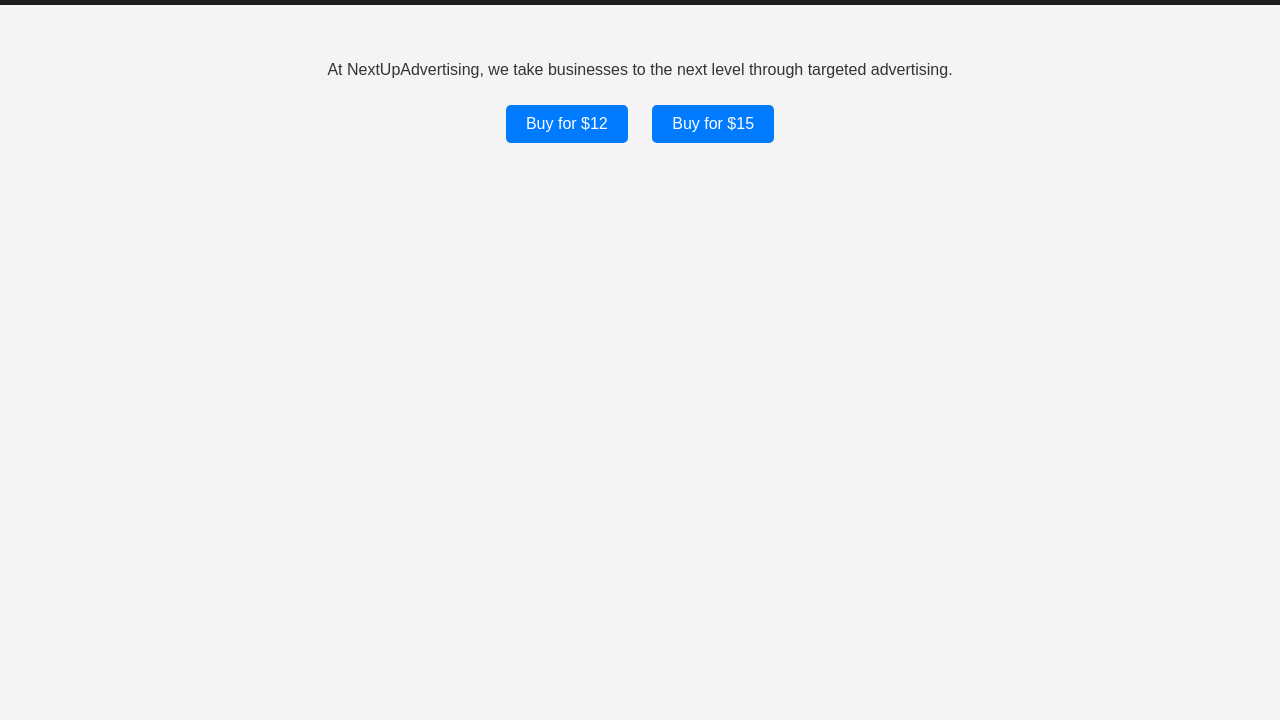
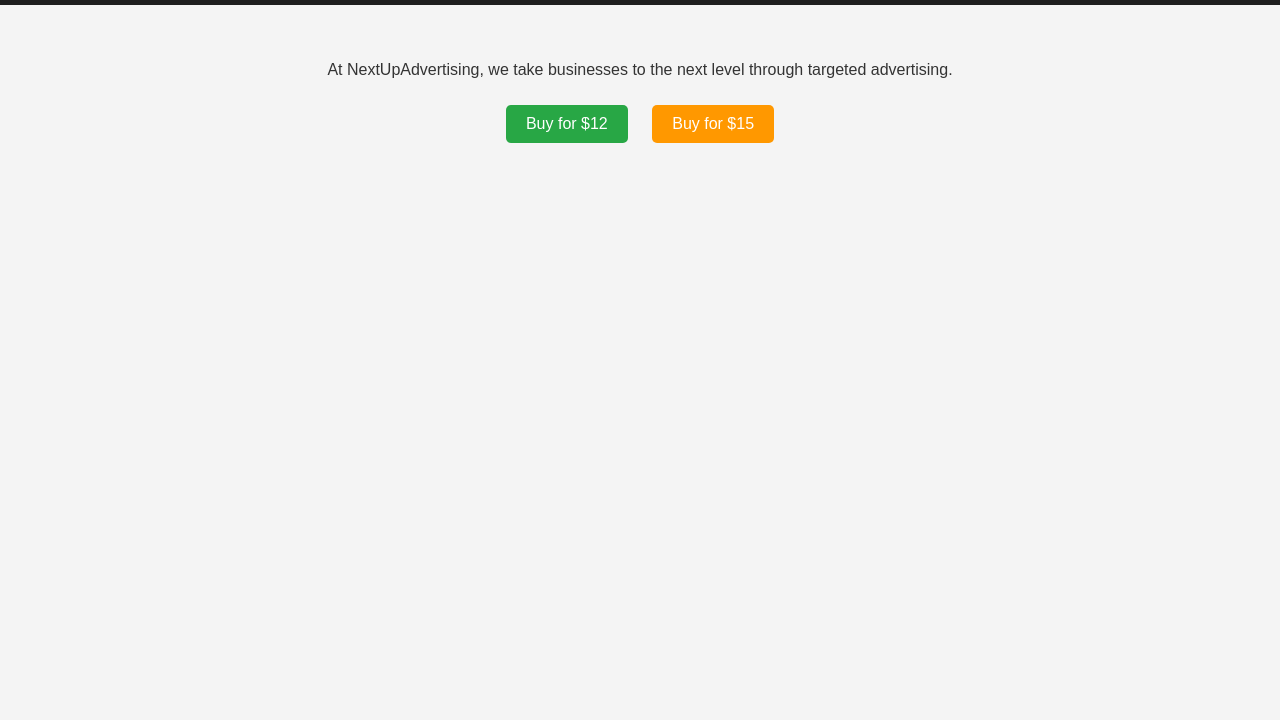
Before and after one commit to lukashartnett/NextUpAds, a plain HTML site: page index.html in a window 1280 px wide. Shown: the part 80-800 px from the top of the page. Drawn offline with Linux system fonts and the light colour scheme.

Commit message:
adding id labels

```diff
--- a/index.html
+++ b/index.html
@@ -2,12 +2,19 @@
 <html lang="en">
 <head>
   <!-- Google Tag Manager -->
-<script>(function(w,d,s,l,i){w[l]=w[l]||[];w[l].push({'gtm.start':
-new Date().getTime(),event:'gtm.js'});var f=d.getElementsByTagName(s)[0],
-j=d.createElement(s),dl=l!='dataLayer'?'&l='+l:'';j.async=true;j.src=
-'https://www.googletagmanager.com/gtm.js?id='+i+dl;f.parentNode.insertBefore(j,f);
-})(window,document,'script','dataLayer','GTM-KDG6XQTH');</script>
-<!-- End Google Tag Manager -->
+  <script>
+    (function(w,d,s,l,i){
+      w[l]=w[l]||[];
+      w[l].push({'gtm.start': new Date().getTime(),event:'gtm.js'});
+      var f=d.getElementsByTagName(s)[0],
+      j=d.createElement(s),dl=l!='dataLayer'?'&l='+l:'';
+      j.async=true;
+      j.src='https://www.googletagmanager.com/gtm.js?id='+i+dl;
+      f.parentNode.insertBefore(j,f);
+    })(window,document,'script','dataLayer','GTM-KDG6XQTH');
+  </script>
+  <!-- End Google Tag Manager -->
+
   <meta charset="UTF-8" />
   <meta name="viewport" content="width=device-width, initial-scale=1.0" />
   <title>NextUpAdvertising</title>
@@ -20,13 +27,13 @@ j=d.createElement(s),dl=l!='dataLayer'?'&l='+l:'';j.async=true;j.src=
 
   <main id="home">
     <p>At NextUpAdvertising, we take businesses to the next level through targeted advertising.</p>
-    <button onclick="purchase('$12')">Buy for $12</button>
-    <button onclick="purchase('$15')">Buy for $15</button>
+    <button id="buy12-btn" onclick="purchase('$12')">Buy for $12</button>
+    <button id="buy15-btn" onclick="purchase('$15')">Buy for $15</button>
   </main>
 
   <main id="thanks" style="display: none;">
     <h2 id="thanks-message">Thanks for purchasing!</h2>
-    <button onclick="returnHome()">Return Home</button>
+    <button id="return-home-btn" onclick="returnHome()">Return Home</button>
   </main>
 
   <script src="script.js"></script>
--- a/script.js
+++ b/script.js
@@ -1,5 +1,6 @@
 function purchase(amount) {
-  document.getElementById('thanks-message').textContent = `Thanks for purchasing for ${amount}!`;
+  document.getElementById('thanks-message').textContent =
+    `Thanks for purchasing for ${amount}!`;
   document.getElementById('home').style.display = 'none';
   document.getElementById('thanks').style.display = 'block';
 }
--- a/styles.css
+++ b/styles.css
@@ -27,12 +27,24 @@ button {
   margin: 10px;
   font-size: 1rem;
   cursor: pointer;
-  background-color: #007bff;
   border: none;
   border-radius: 5px;
   color: white;
 }
 
 button:hover {
-  background-color: #0056b3;
+  opacity: 0.9;
 }
+
+/* Individual button colors */
+#buy12-btn {
+  background-color: #28a745; /* green */
+}
+
+#buy15-btn {
+  background-color: #ff9800; /* orange */
+}
+
+#return-home-btn {
+  background-color: #6c757d; /* gray */
+}
```
